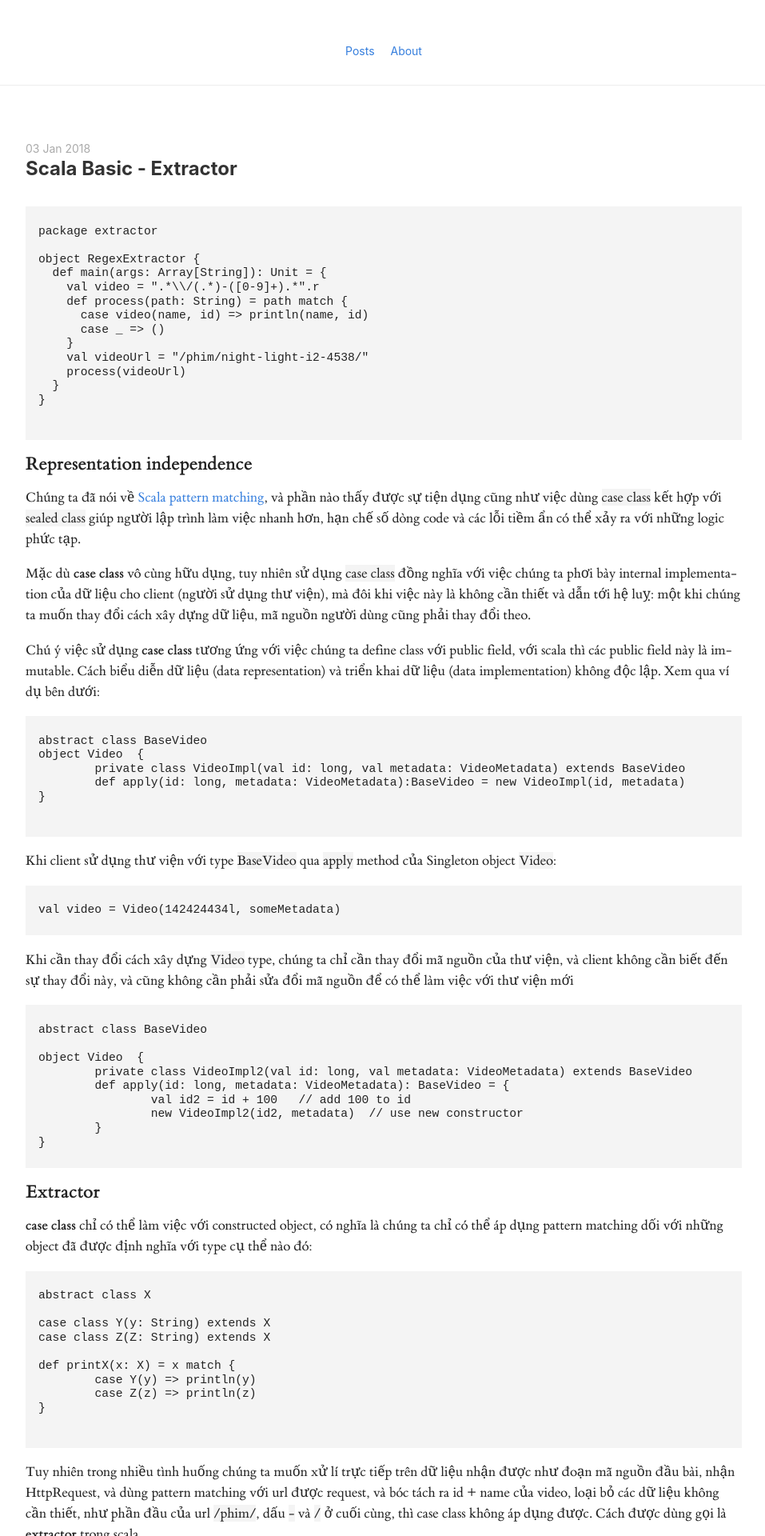
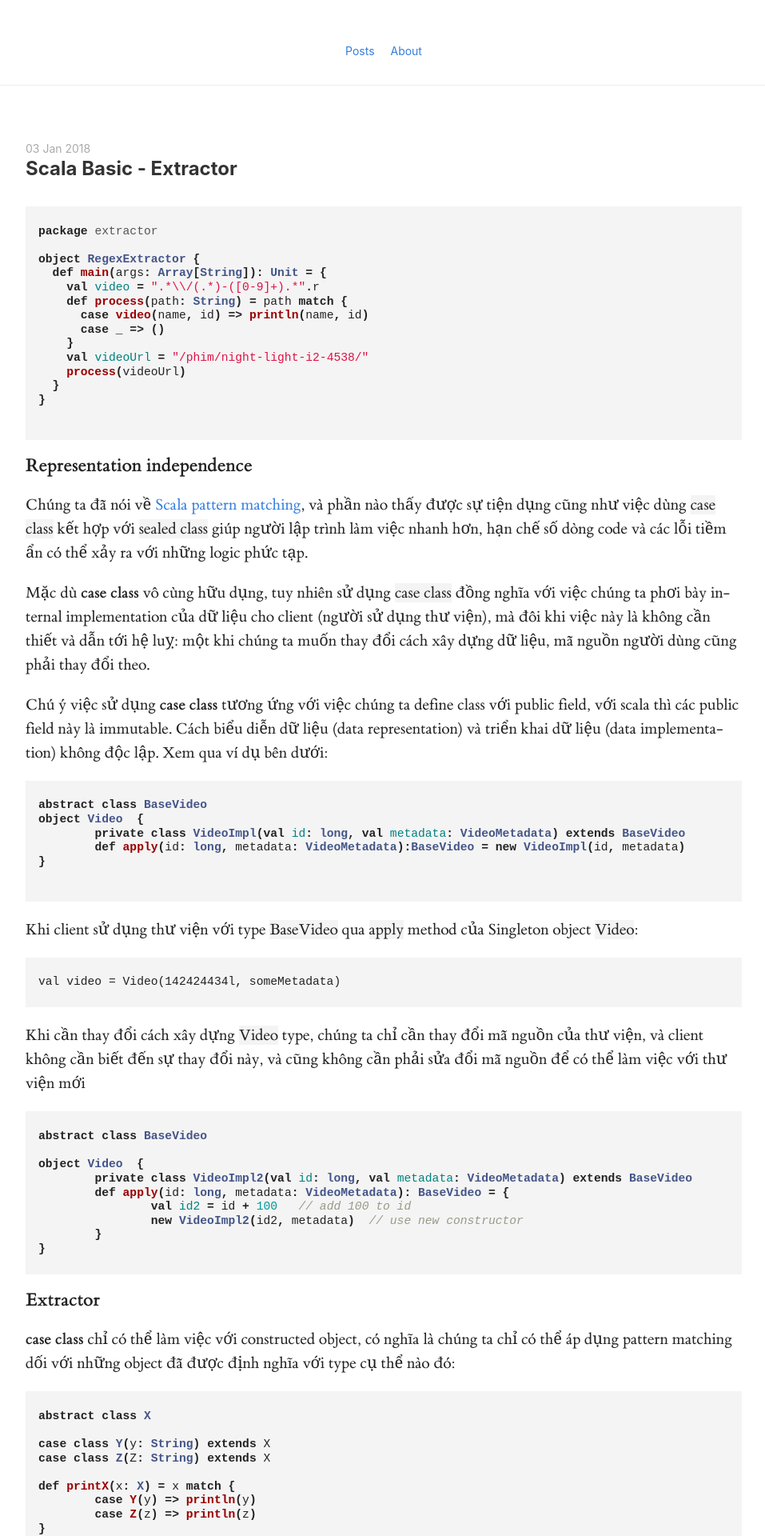
Before and after one commit to whatvn/whatvn.github.io, a Jekyll site: the page built from _posts/2018-01-01-Scala_Extractor.md, in a window 1280 px wide. Shown: the top 1920 px of the page at 80% size, without its empty margins (160-1117 px from the left). Built offline with Jekyll 4.4.1, drawn with Linux system fonts in a browser that asks for light colours; nearby versions of some CDN libraries; some of the changed text lies outside the part shown.

Commit message:
typo fixes

````diff
--- a/_posts/2018-01-01-Scala_Extractor.md
+++ b/_posts/2018-01-01-Scala_Extractor.md
@@ -3,7 +3,7 @@ title: Scala Basic - Extractor
 date: 2018-01-03 03:00:00
 ---
 
-```
+```scala
 package extractor
 
 object RegexExtractor {
@@ -28,7 +28,7 @@ Mặc dù **case class** vô cùng hữu dụng, tuy nhiên sử dụng `case cl
 
 Chú ý việc sử dụng **case class** tương ứng với việc chúng ta define class với public field, với scala thì các public field này là immutable. Cách biểu diễn dữ liệu (data representation) và triển khai dữ liệu (data implementation) không độc lập. Xem qua ví dụ bên dưới:
 
-```
+```scala
 abstract class BaseVideo
 object Video  {
 	private class VideoImpl(val id: long, val metadata: VideoMetadata) extends BaseVideo
@@ -45,7 +45,7 @@ val video = Video(142424434l, someMetadata)
 
 Khi cần thay đổi cách xây dựng `Video` type, chúng ta chỉ cần thay đổi mã nguồn của thư viện, và client không cần biết đến sự thay đổi này, và cũng không cần phải sửa đổi mã nguồn để có thể làm việc với thư viện mới
 
-```
+```scala
 abstract class BaseVideo
 
 object Video  {
@@ -61,7 +61,7 @@ object Video  {
 
 **case class** chỉ có thể làm việc với constructed object, có nghĩa là chúng ta chỉ có thể áp dụng pattern matching dối với những object đã được định nghĩa với type cụ thể nào đó:
 
-```
+```scala
 abstract class X
 
 case class Y(y: String) extends X
@@ -81,7 +81,7 @@ Hiểu một cách đơn giản, các method trên là **đảo ngược của c
 
 ## unapply method
 
-```
+```scala
 object URL {
   def unapply(url: String): Option[(String, String)] = {
     val parts = url.split("_")
@@ -108,7 +108,7 @@ Khi một object được khai báo với `unapply` method, object đó trở th
 
 Trường hợp **unapply** trả về **Boolean**, scala cho phép gọi extractor với `zero parameter` sử dụng [variable binding](http://www.scala-lang.org/files/archive/spec/2.11/08-pattern-matching.html#variable-patterns), syntax này không trong sáng cho lắm, khó hình dung và rối rắm:
 
-```
+```scala
 object NewVideo {
 	def unapply(id: String): Boolean = {
 		id.toInt > 200000
@@ -118,7 +118,7 @@ object NewVideo {
 
 Ví dụ trên chúng ta định nghĩa một object `NewVideo` với `unapply` method để kiểm tra xem video có lơn hơn *200000* hay không, để ý return type của method này là **Boolean**, kết hợp với ví dụ trước đó, ta sử dụng `NewVideo` extractor như sau:
 
-```
+```scala
  def extract(url: String) = url match {
       case URL(id @ NewVideo() , name) => println(id)
       case _ => println("nothing")
@@ -144,7 +144,7 @@ http://vnexpress.net/tin-tuc/quoc-te/dong-tien-trung-quoc-co-the-bien-dong-manh-
 ```
 Để kiểm tra một tin thuộc thể loại nào, nằm trong chuyên mục con nào... với các dạng url có vẻ đa dạng, **unapply** không thể áp dụng.
 
-```
+```scala
 object News {
   def unapplySeq(fullURL: String): Option[Seq[String]] = {
      Some(fullURL.split("/"))
@@ -169,7 +169,7 @@ Như vậy nguyên tắc của **unapplySeq** như sau:
 - return type của unapplySeq là **Option[Seq[SomeType]]** hoặc
 - return type của unapplySeq có thể là **tuple** với số lượng phần tử cố định, như sau:
 
-```
+```scala
 object News {
   def unapplySeq(fullURL: String): Option[(String, String, Seq[String])] = {
     val parts = fullURL.replace(".html", "").split("/")
@@ -194,7 +194,7 @@ extract(url1) // 3520938 thuoc tin tuc, phan muc quoc te
 
 Cũng ví dụ bên trên, ta có thể áp dụng cùng lúc **unapplySeq** và **unapply**:
 
-```
+```scala
 object NewsUrl {
   def unapplySeq(fullURL: String): Option[Seq[String]] = {
     Some(fullURL.replace(".html", "").split("/"))
--- a/stylesheets/style.css
+++ b/stylesheets/style.css
@@ -3,7 +3,7 @@
 .bg-super-white {
   font-family: 'Lucida Sans Unicode',  'Merriweather', monospace;
   /* font-family: 'Lucida Sans Unicode',  'Palatino'; */
-  font-size: 13pt;
+  font-size: 15pt;
   background: #f9f9f9;
 }
 .top-50 { top: 50% }
@@ -16,11 +16,11 @@
 .footer-text { font-size: 10px;}
 
 
-.summary { font-size: 13pt; margin-bottom: 14px; border-bottom-width: 1px;}
+.summary { font-size: 15pt; margin-bottom: 14px; border-bottom-width: 1px;}
 /* Markdown styles */
 
 .markdown-body {
-  font-size: 13pt;
+  font-size: 15pt;
   line-height: 150%;
   hyphens: auto;
   font-family: et-book, Palatino, "Palatino Linotype", "Palatino LT STD", "Book Antiqua", Georgia, serif;
@@ -28,7 +28,7 @@
   font-weight: 400;
 }
 .markdown-body a {
-  font-size: 13pt;
+  font-size: 15pt;
 
   font-family: et-book, Palatino, "Palatino Linotype", "Palatino LT STD", "Book Antiqua", Georgia, serif;
   text-rendering: optimizeLegibility;
@@ -36,7 +36,7 @@
   color: #357edd;
 }
 .markdown-body .highlighter-rouge {
-  font-size: 13pt;
+  font-size: 15pt;
 
   font-family: et-book, Palatino, "Palatino Linotype", "Palatino LT STD", "Book Antiqua", Georgia, serif;
   text-rendering: optimizeLegibility;
@@ -54,7 +54,7 @@
   font-family: et-book, Palatino, "Palatino Linotype", "Palatino LT STD", "Book Antiqua", Georgia, serif;
   /* font-family: 'Lucida Sans Unicode',  'Palatino'; */
   text-rendering: optimizeLegibility;
-  font-size: 13pt;
+  font-size: 15pt;
 
   padding: .5rem 1rem;
   margin: 0 ;
@@ -63,7 +63,7 @@
   font-family: et-book, Palatino, "Palatino Linotype", "Palatino LT STD", "Book Antiqua", Georgia, serif;
   /* font-family: 'Lucida Sans Unicode',  'Palatino'; */
   text-rendering: optimizeLegibility;
-  font-size: 13pt;
+  font-size: 15pt;
 
   margin: 2em -4rem;
   border: 0;
````
Also changed, not shown: _posts/2020-03-10-Memoization_Caching_idempotency.md (+2 -1 lines).
